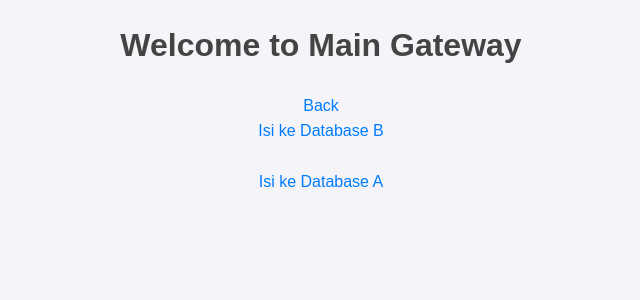
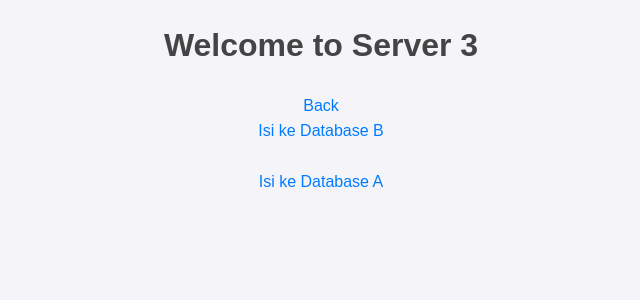
Before and after one commit to krisna-rifkiansyah/PBL06, a Django app: page / in a window 1280 px wide. Shown: the top 300 px of the page, without its empty margins (319-959 px from the left). Run offline with Django 5.2, Linux system fonts and the light colour scheme.

Commit message:
Update index.html

```diff
--- a/crud_db_b_a/templates/index.html
+++ b/crud_db_b_a/templates/index.html
@@ -6,7 +6,7 @@
     <link rel="stylesheet" href="{% static 'css/styles.css' %}">
 </head>
 <body>
-    <h1>Welcome to Main Gateway</h1>
+    <h1>Welcome to Server 3</h1>
     <a href="http://127.0.0.1:8000/" class="back-button">Back</a>
     <a href="/db_b/" class="db_b-button">Isi ke Database B</a><br>
     <a href="/db_a/" class="db_a-button">Isi ke Database A</a><br>
```
